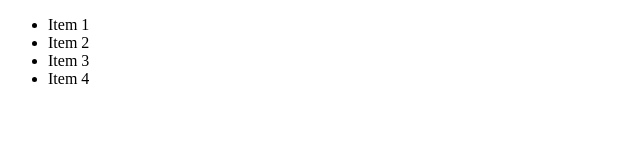
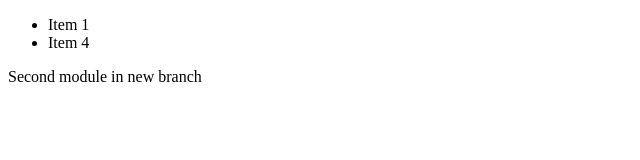
Before and after one commit to mohitkumaris/newgittest, a plain HTML site: page index.html in a window 1280 px wide. Shown: the whole page, without its empty margins (0-640 px from the left). Drawn offline with Linux system fonts and the light colour scheme.

Commit message:
added new module

```diff
--- a/index.html
+++ b/index.html
@@ -10,16 +10,14 @@
     <li>
       Item 1
     </li>
-    <li>
-        Item 2
-    </li>
-    <li>
-        Item 3
-    </li>
+
     <li>
         Item 4
     </li>
 </ul>
 </module-one>
+<module-two>
+    Second module in new branch
+</module-two>
 </body>
 </html>
```
